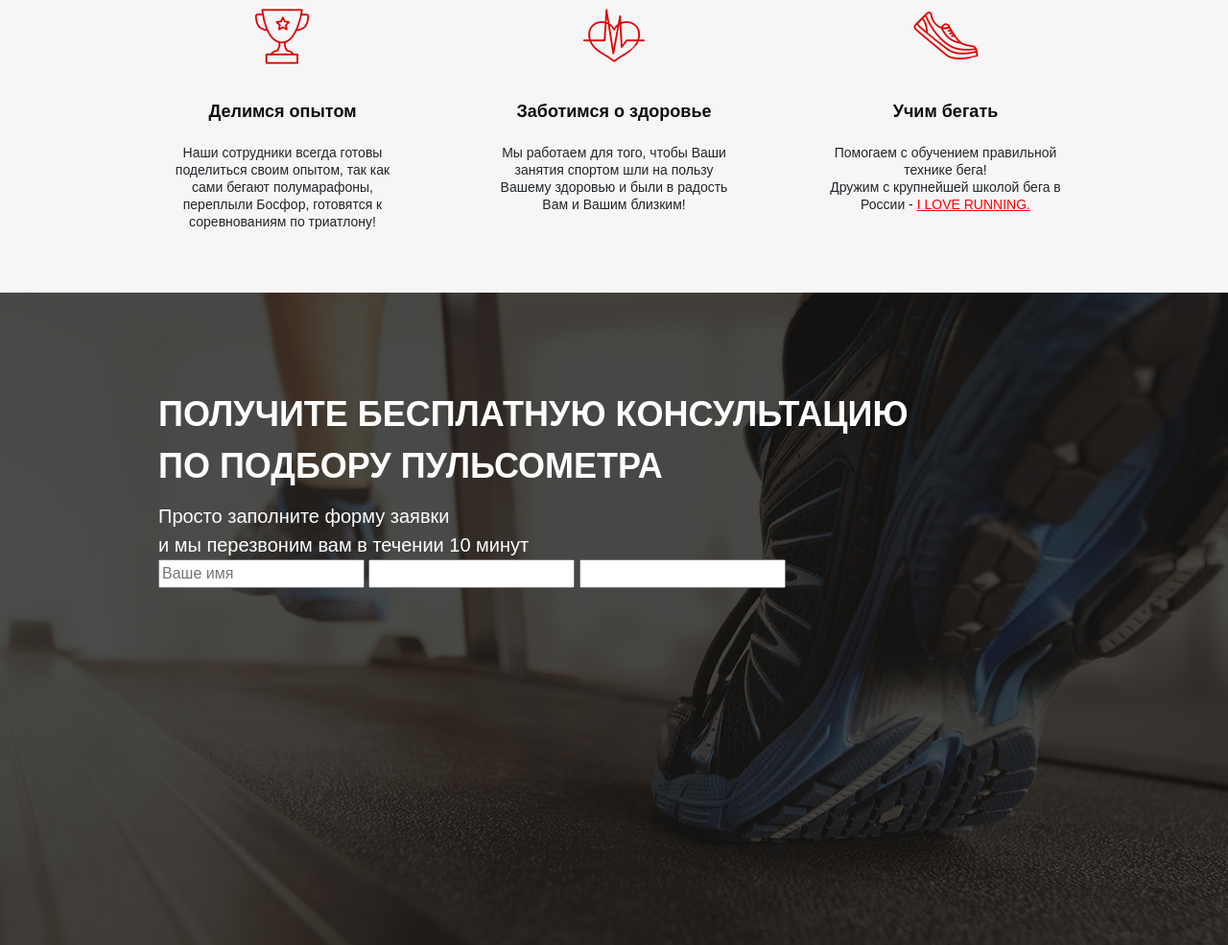
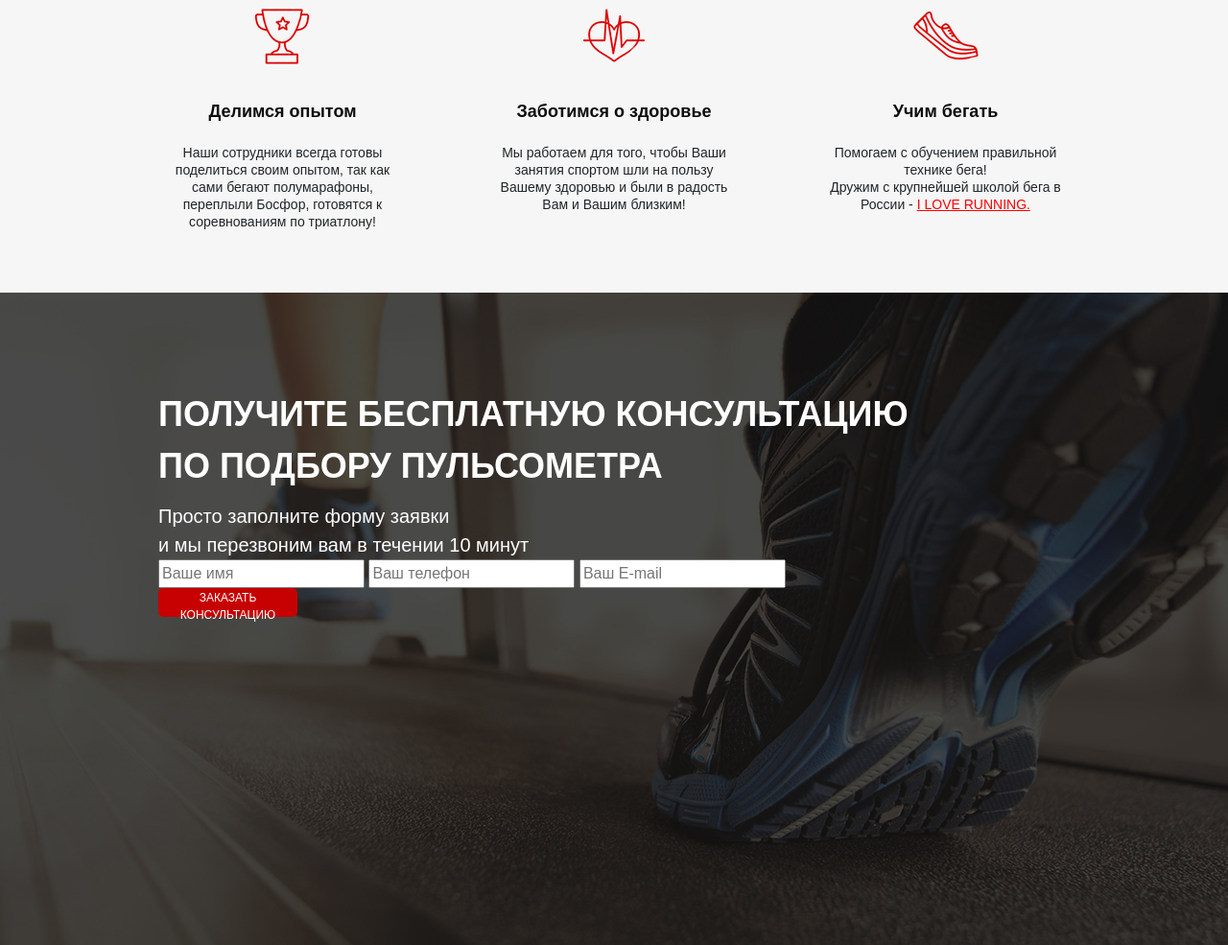
Before and after one commit to KostyaLamanov/Practics, a website: page RunSmartBem/src/index.html in a window 1280 px wide. Shown: the part 828-1813 px from the top of the page at 96% size. Drawn offline with Linux system fonts and the light colour scheme; files whose address does not match are found by name; a web font is replaced by a local one.

```diff
--- a/RunSmartBem/src/index.html
+++ b/RunSmartBem/src/index.html
@@ -106,9 +106,10 @@
 			</div>
 			<form action="#">
 				<input placeholder="Ваше имя" type="text">
-				<input type="text">
-				<input type="text">
+				<input placeholder="Ваш телефон" type="text">
+				<input placeholder="Ваш E-mail" type="text">
 			</form>
+			<button class="button">заказать консультацию</button>
 		</div>
 	</div>
 </body>
--- a/RunSmartBem/src/sass/block/_consultation.scss
+++ b/RunSmartBem/src/sass/block/_consultation.scss
@@ -9,4 +9,5 @@
         line-height: 30px;
         color: #FFFFFF;
     }
+
 }
```
Also changed, not shown: RunSmartBem/src/css/style.min.css.
